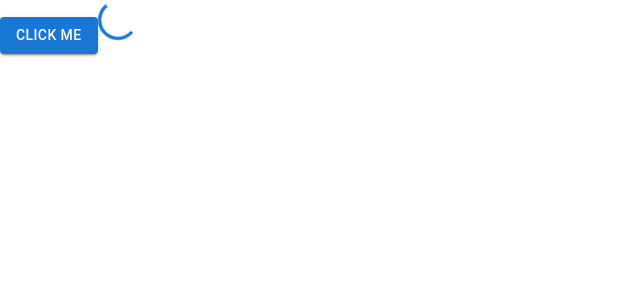
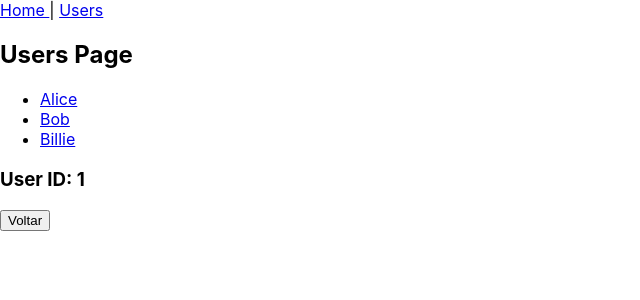
Before and after one commit to aclaracastro/my-app, a React (Create React App) app: page /users/1 in a window 1280 px wide. Shown: the top 300 px of the page, without its empty margins (0-640 px from the left). Built offline with nearby package versions, Linux system fonts and the light colour scheme.

Commit message:
aula 8 routes

```diff
--- a/package.json
+++ b/package.json
@@ -13,6 +13,7 @@
     "react": "^18.3.1",
     "react-dom": "^18.3.1",
     "react-redux": "^9.1.2",
+    "react-router-dom": "^6.27.0",
     "react-scripts": "5.0.1",
     "redux": "^5.0.1",
     "styled-components": "^6.1.13",
--- a/src/App.js
+++ b/src/App.js
@@ -1,27 +1,30 @@
 // import logo from './logo.svg';
-import React, { Component } from 'react';
-import {Provider} from "react-redux";
-import store from './componentes/aula 7 pt 1/store';
-import Counter from './componentes/aula 7 pt 1/Counter';
-import StyledButton from './componentes/aula 7 pt 2/StyledButton'
-import ProgressCircle from './componentes/aula 7 pt 2/ProgressCircle';
+import React from 'react';
+import { BrowserRouter as Router, Route, Routes, Link, Navigate} from 'react-router-dom';
+import Home from './componentes/aula 8/Home';
+import Users from './componentes/aula 8/Users';
+import UserDetail from './componentes/aula 8/UserDatail';
 
 const App = () => {
   return(
-    //provider e counter-> para parte 1 da aula 7 (redux)
-    // <Provider store={store}>
-    //   <Counter/>
-    // </Provider>
 
-    <div>
-      <StyledButton/>
-      <ProgressCircle />
-    </div>
+      <Router>
+        <div>
+        <nav>
+          <Link to="/"> Home </Link> |  <Link to="/users"> Users </Link>
+        </nav>
+        <Routes>
+          <Route path='/' element={<Home/>} />
+          <Route path='/users' element={<Users/>} >
+            <Route path=':userId' element={<UserDetail/>} /> {/*rota aninhada*/}
+          </Route>
+          <Route path='*' element={<Navigate to='/'/>} /> {/*redirecionamento*/}
+        </Routes>
+        </div>
+      </Router>
+
   );
-};
-
-
-
+}
 
 
 export default App;
--- /dev/null
+++ b/src/componentes/aula 8/Home.js
@@ -0,0 +1,9 @@
+const Home = () => {
+    return(
+        <h2>
+            Home page
+        </h2>
+    )
+}
+
+export default Home;
--- /dev/null
+++ b/src/componentes/aula 8/UserDatail.js
@@ -0,0 +1,20 @@
+import React from "react";
+import { useParams, useNavigate } from "react-router-dom";
+
+function UserDetail() {
+    const { userId } = useParams();
+    const navigate = useNavigate();
+
+    const goBack = () => { //voltar pagina anterior
+        navigate(-1);
+    }
+
+    return(
+        <div>
+            <h3>User ID: {userId}</h3>
+            <button onClick={goBack}>Voltar</button>
+        </div>
+    )
+}
+
+export default UserDetail;
--- /dev/null
+++ b/src/componentes/aula 8/Users.js
@@ -0,0 +1,26 @@
+import React from "react";
+import {Link, Outlet} from 'react-router-dom';
+
+function Users(){
+    const users = [
+        { id: 1, name: 'Alice' },
+        { id: 2, name: 'Bob' },
+        { id: 3, name: 'Billie' },
+    ];
+
+    return(
+        <div>
+            <h2>Users Page</h2>
+            <ul>
+                {users.map((user) => (
+                    <li key={user.id}>
+                        <Link to={`/users/${user.id}`}>{user.name}</Link>
+                    </li>
+                ))}
+            </ul>
+            <Outlet/>
+        </div>
+    )
+}
+
+export default Users;
```
Also changed, not shown: src/componentes/aula 8/About.js (added, +9 -0 lines), 1 other file (tests, documents, lock files or other folders).
